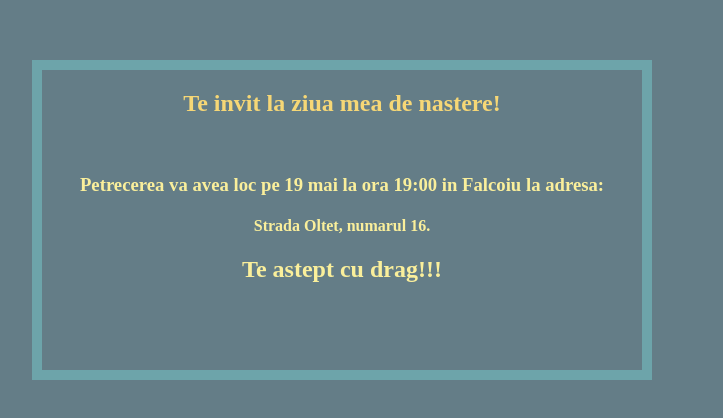
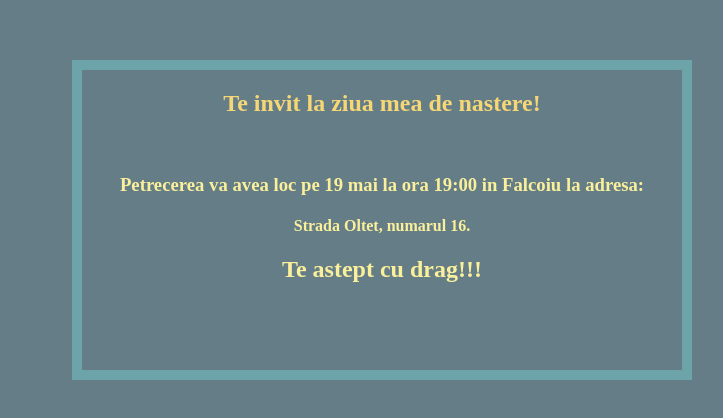
Before and after one commit to YugosoOmori/invitatieziuamea, a plain HTML site: page index.html in a window 1280 px wide. Shown: the part 248-666 px from the top of the page, without its empty margins (136-859 px from the left). Drawn offline with Linux system fonts and the light colour scheme.

Commit message:
Update index.html

```diff
--- a/index.html
+++ b/index.html
@@ -18,7 +18,7 @@ color: #F6D776;
     position:relative;
     top:300px;
     border: 10px solid #6DA4AA;
-    left:160px;
+    left:200px;
     height:300px;
     width:600px;
 
```
